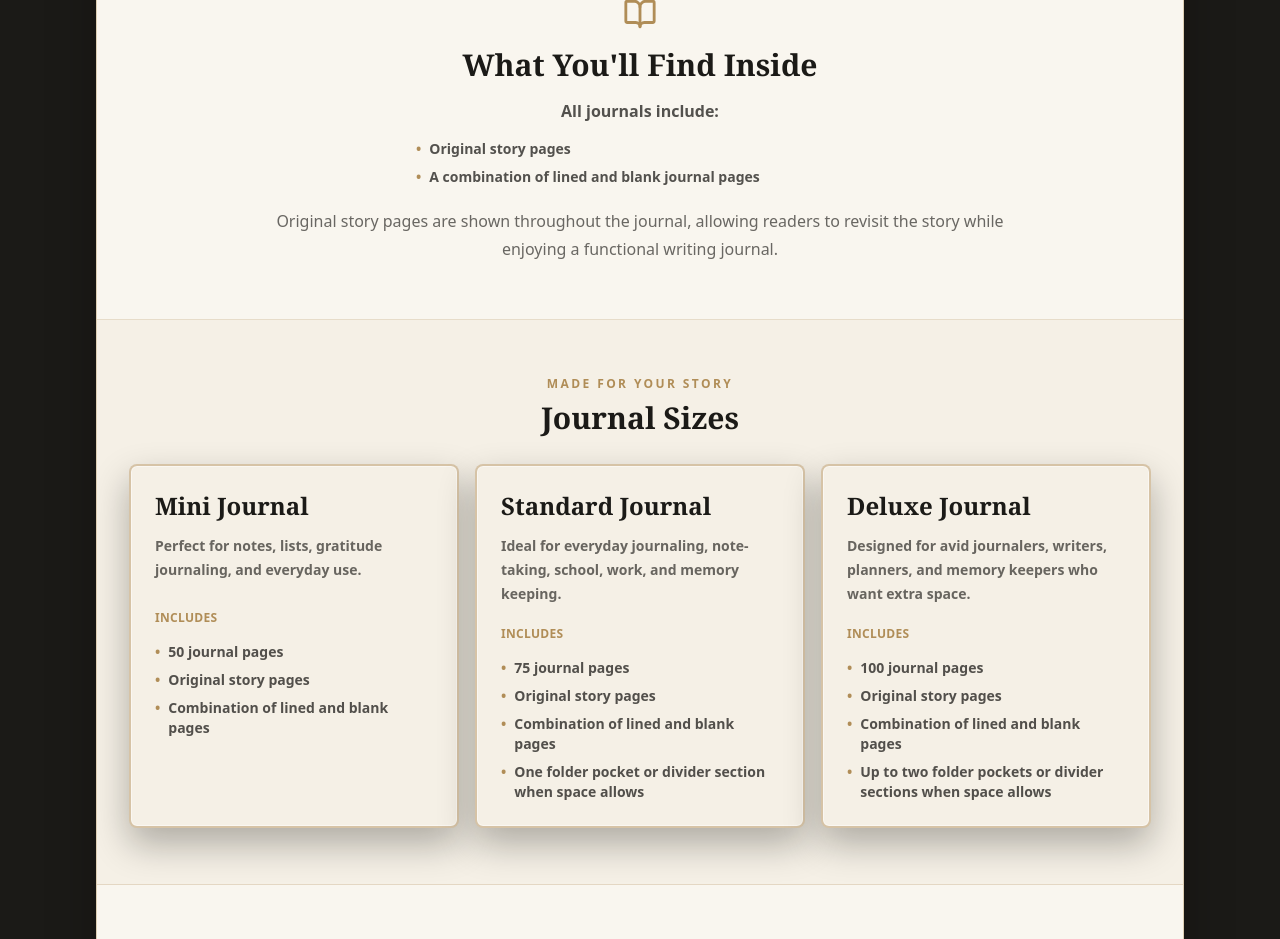
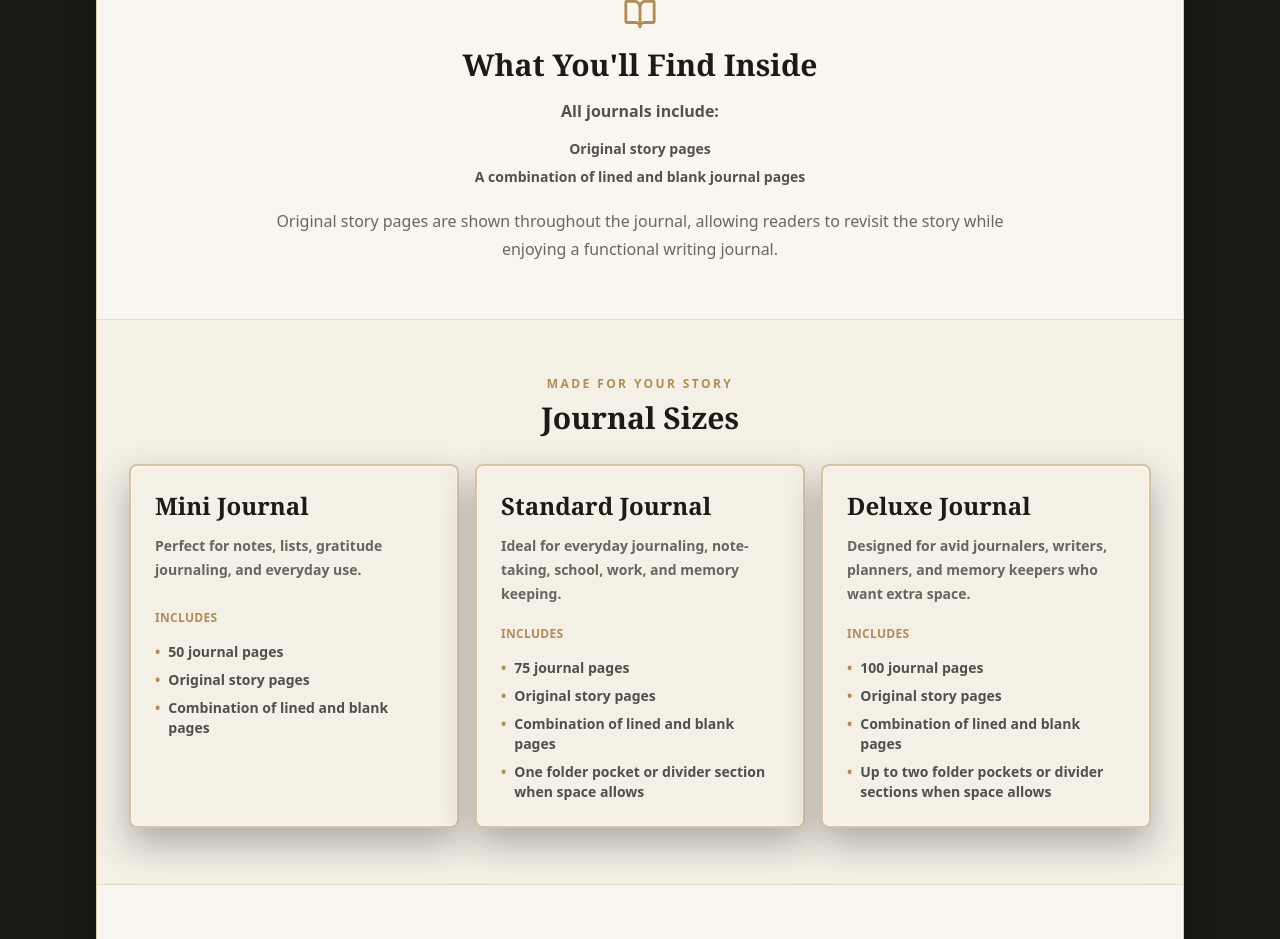
Before and after one commit to cieradmartin19-beep/book-to-journal-inventory, a Next.js app: page /share/1 in a window 1280 px wide. Shown: the part 900-1839 px from the top of the page. Built offline with nearby package versions, Linux system fonts and the light colour scheme; no server answers; a web font is replaced by a local one.

Commit message:
Remove introduction description bullets

```diff
--- a/components/PublicWelcome.tsx
+++ b/components/PublicWelcome.tsx
@@ -81,7 +81,10 @@ export function PublicWelcome({ shareId }: { shareId?: string }) {
             <BookOpen className="mx-auto text-gold" size={34} aria-hidden />
             <h2 className="mt-4 font-serif text-2xl font-black text-ink sm:text-3xl">What You&apos;ll Find Inside</h2>
             <p className="mt-4 font-semibold text-ink/75">All journals include:</p>
-            <div className="mx-auto max-w-md text-left"><DetailList items={["Original story pages", "A combination of lined and blank journal pages"]} /></div>
+            <div className="mx-auto mt-4 grid max-w-md gap-2 text-center text-sm font-semibold text-ink/75">
+              <p>Original story pages</p>
+              <p>A combination of lined and blank journal pages</p>
+            </div>
             <p className="mt-5 leading-7 text-ink/65">Original story pages are shown throughout the journal, allowing readers to revisit the story while enjoying a functional writing journal.</p>
           </div>
         </section>
```
